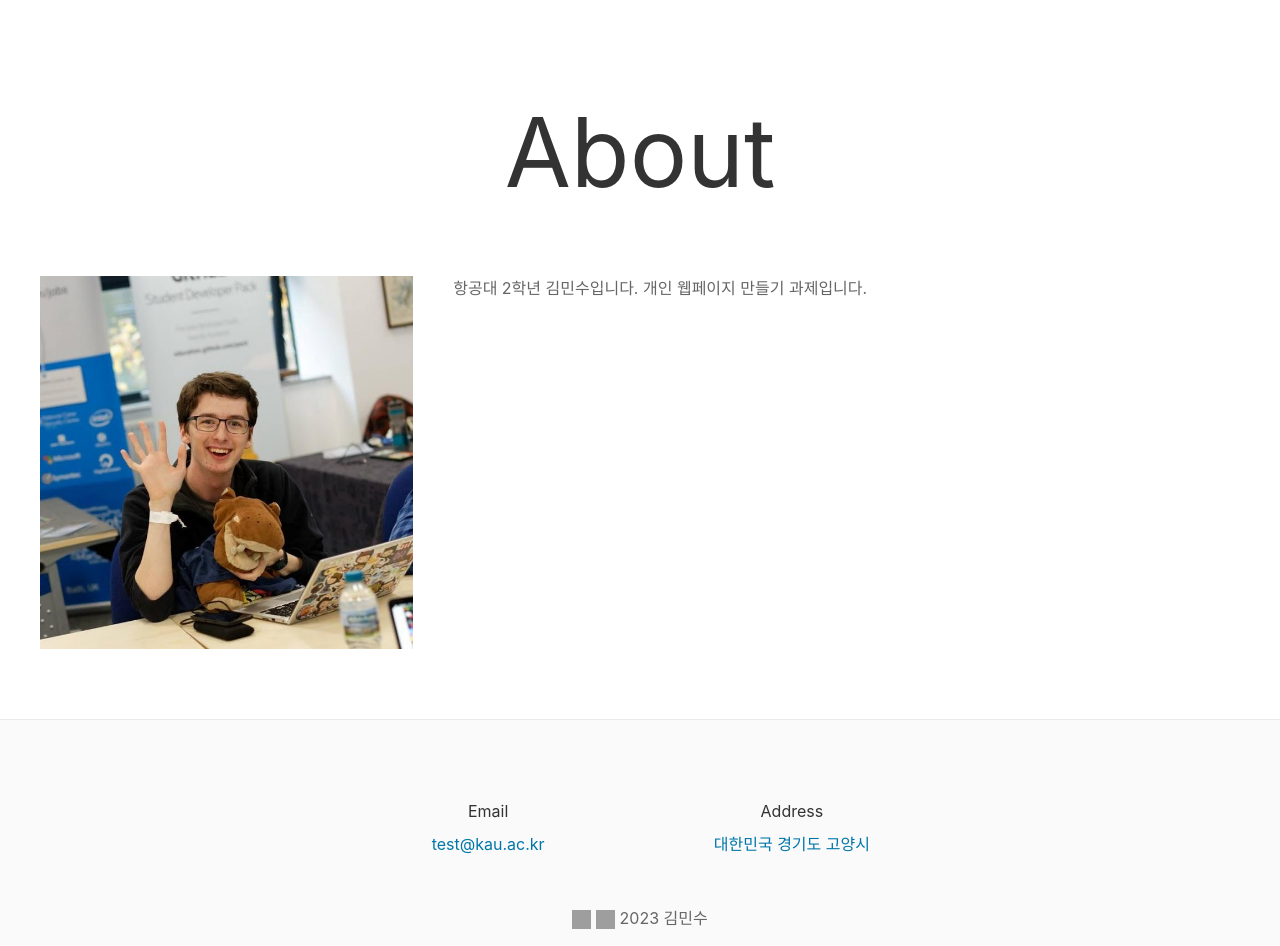
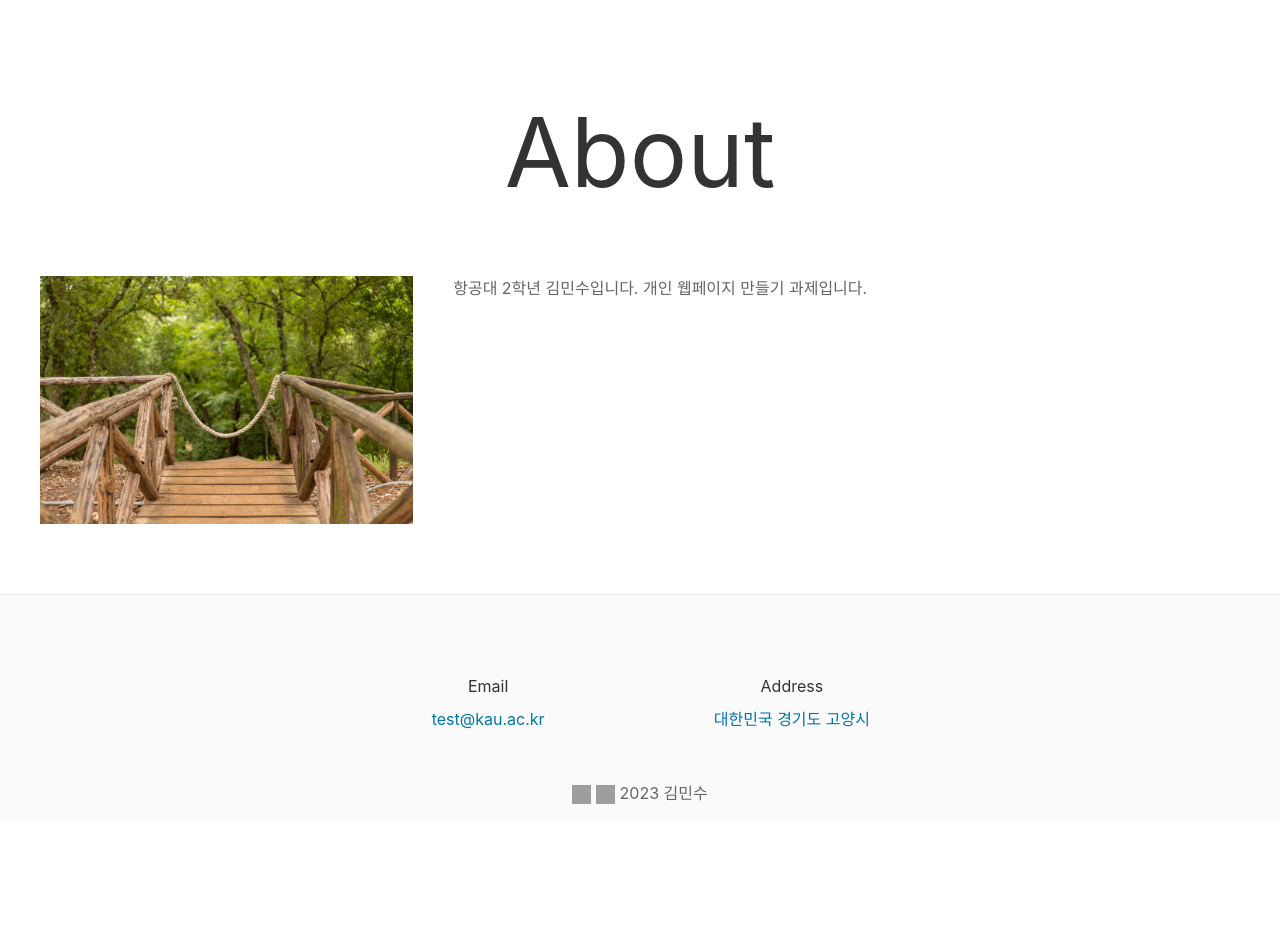
Before and after one commit to kmspeter/kmspeter.github.io, a plain HTML site: page about/index.html in a window 1280 px wide. After the commit the page ends 821 px from the top, so only its background shows below. Drawn offline with nearby package versions, Linux system fonts and the light colour scheme; grey boxes are pictures that could not be loaded.

```diff
--- a/about/index.html
+++ b/about/index.html
@@ -177,7 +177,7 @@
   <div class="uk-container">
     <div class="uk-flex-center" uk-grid>
       <div class="uk-width-1-2 uk-width-1-3@s">
-        <img src="https://kmspeter.github.io/images/about/profile.jpg" alt="author">
+        <img src="https://kmspeter.github.io/images/about/nature.jpg" alt="author">
       </div>
       <div class="uk-width-expand@m">
         <p>항공대 2학년 김민수입니다.
```
Also changed, not shown: images/about/nature.jpg (added).
